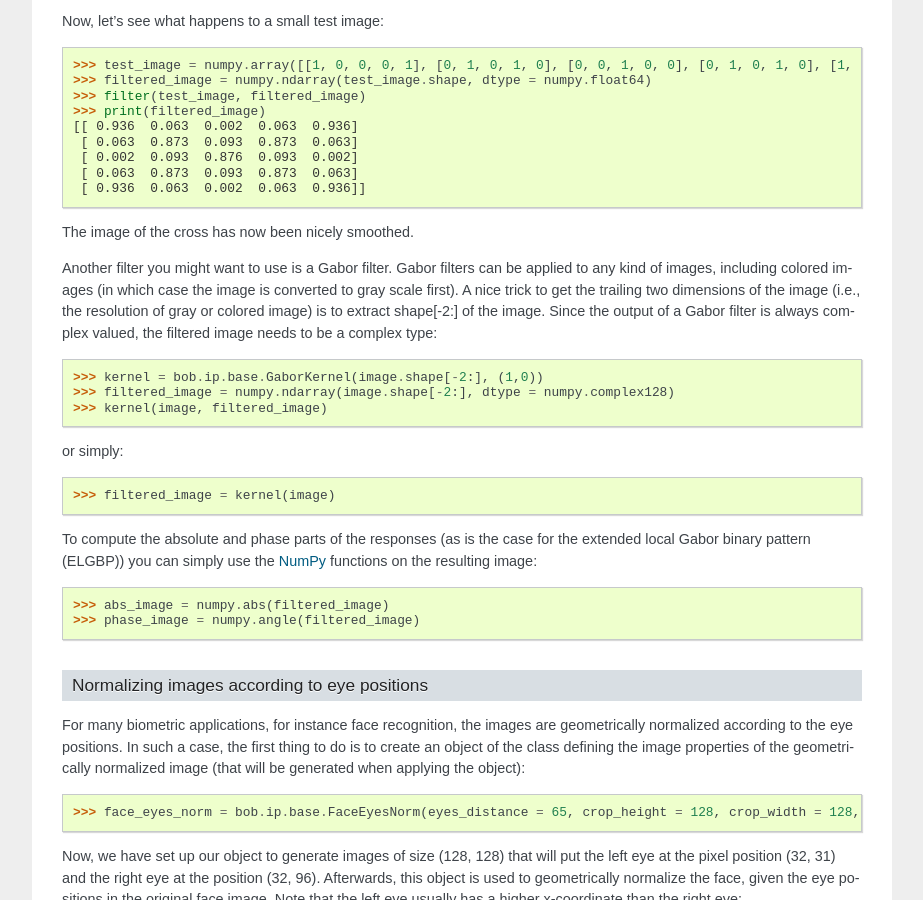
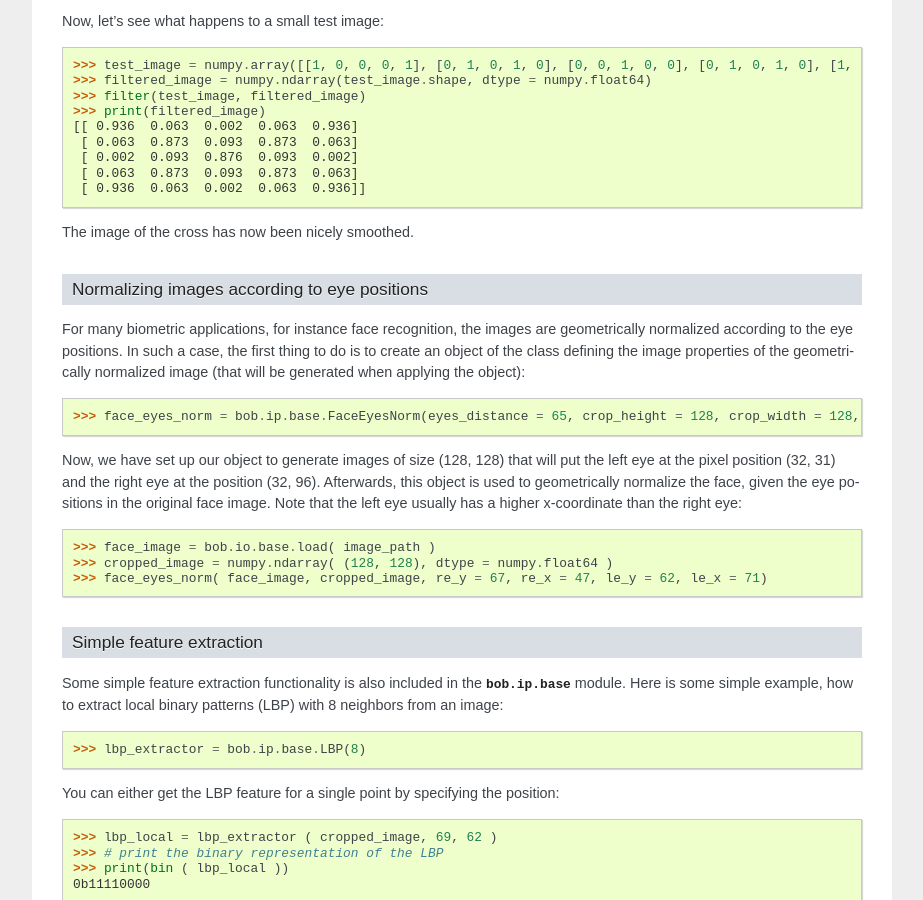
Before and after one commit to bioidiap/bob.ip.base, a Sphinx documentation site: the page built from doc/guide.rst, in a window 1280 px wide and 900 px high, scrolled down 1565 px. Shown: the whole window, without its empty margins (198-1121 px from the left). Built offline with Sphinx 7.4.7, drawn with Linux system fonts in a browser that asks for light colours; formulas are drawn with MathJax 3.

Commit message:
Removed traces of Gabor wavelets from documentation.

```diff
--- a/doc/guide.rst
+++ b/doc/guide.rst
@@ -142,37 +142,6 @@ Now, let's see what happens to a small test image:
 
 The image of the cross has now been nicely smoothed.
 
-Another filter you might want to use is a Gabor filter. Gabor filters can be
-applied to any kind of images, including colored images (in which case the
-image is converted to gray scale first). A nice trick to get the trailing two
-dimensions of the image (i.e., the resolution of gray or colored image) is to
-extract shape[-2:] of the image. Since the output of a Gabor filter is always
-complex valued, the filtered image needs to be a complex type:
-
-.. doctest:: iptest
-  :options: +NORMALIZE_WHITESPACE
-
-  >>> kernel = bob.ip.base.GaborKernel(image.shape[-2:], (1,0))
-  >>> filtered_image = numpy.ndarray(image.shape[-2:], dtype = numpy.complex128)
-  >>> kernel(image, filtered_image)
-
-or simply:
-
-.. doctest:: iptest
-  :options: +NORMALIZE_WHITESPACE
-
-  >>> filtered_image = kernel(image)
-
-To compute the absolute and phase parts of the responses (as is the case for
-the extended local Gabor binary pattern (ELGBP)) you can simply use the
-`NumPy`_ functions on the resulting image:
-
-.. doctest:: iptest
-  :options: +NORMALIZE_WHITESPACE
-
-  >>> abs_image = numpy.abs(filtered_image)
-  >>> phase_image = numpy.angle(filtered_image)
-
 
 Normalizing images according to eye positions
 ~~~~~~~~~~~~~~~~~~~~~~~~~~~~~~~~~~~~~~~~~~~~~
```
